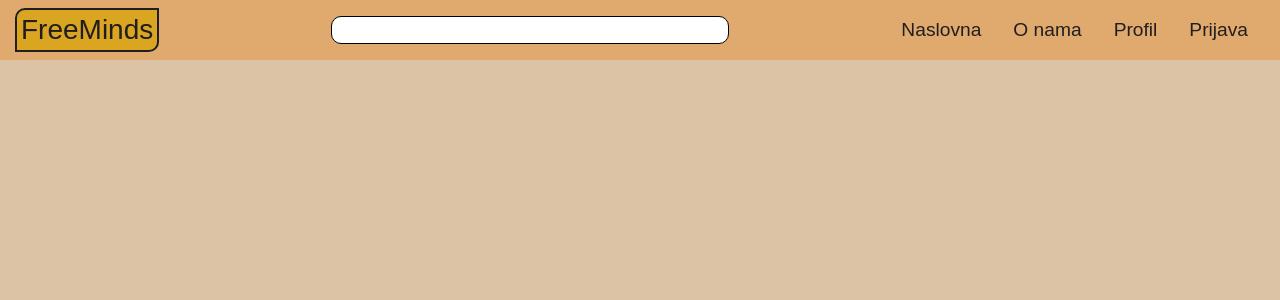
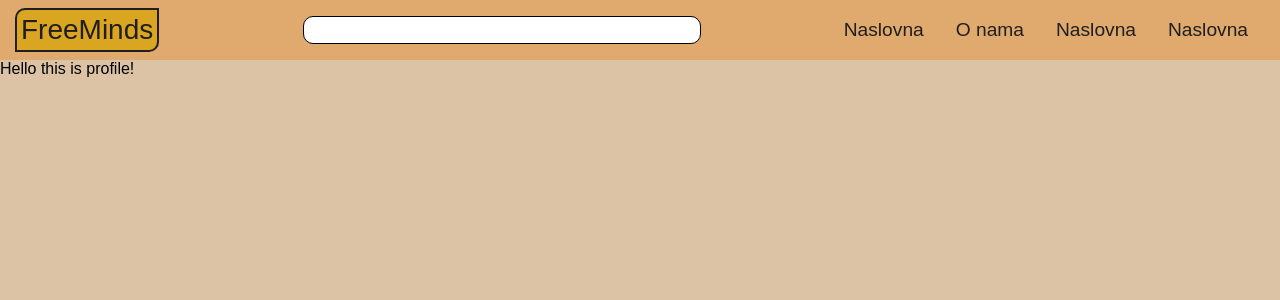
Before and after one commit to mbrkic00/FreeMinds, a React (Create React App) app in the folder client/: page /profile in a window 1280 px wide. Shown: the top 300 px of the page. Built offline with nearby package versions, Linux system fonts and the light colour scheme.

Commit message:
Fixed the users api rout. Added react router to client.

```diff
--- a/client/package.json
+++ b/client/package.json
@@ -9,6 +9,7 @@
     "@testing-library/user-event": "^12.8.3",
     "react": "^17.0.2",
     "react-dom": "^17.0.2",
+    "react-router-dom": "^5.3.0",
     "react-scripts": "4.0.3",
     "styled-components": "^5.3.3",
     "web-vitals": "^1.1.2"
--- a/client/src/App.js
+++ b/client/src/App.js
@@ -6,17 +6,25 @@ import { StyledApp } from "./styles/App.styled"
 // ===== Components =====
 import Navbar from "./components/Navbar";
 import Homepage from "./components/Homepage";
+import Profile from "./components/Profile";
+// ===== React Router =====
+import { BrowserRouter as Router, Switch, Route } from "react-router-dom";
 
 // ===== Main export =====
 function App() {
   return (
+    <Router>
       <ThemeProvider theme={theme}>
         <GlobalStyles />
         <StyledApp>
           <Navbar />
-        <Homepage />
+          <Switch>
+            <Route path="/" component={Homepage} exact />
+            <Route path="/profile" component={Profile} exact />
+          </Switch>
         </StyledApp>
       </ThemeProvider>
+    </Router>
   );
 }
 
--- a/client/src/components/Homepage.js
+++ b/client/src/components/Homepage.js
@@ -6,6 +6,7 @@ function Homepage() {
 
    return (
       <StyledHomepage>
+         Hello this is homepage!
       </StyledHomepage>
    );
 }
--- a/client/src/components/Navbar.js
+++ b/client/src/components/Navbar.js
@@ -1,5 +1,7 @@
 // ===== Style modules =====
 import { StyledNavbar } from "../styles/Navbar.styled";
+// ===== Router =====
+import { Link } from "react-router-dom"
 
 // ===== Main export =====
 function Navbar() {
@@ -8,10 +10,18 @@ function Navbar() {
          <logo>FreeMinds</logo>
          <input></input>
          <div>
-            <span>Naslovna</span>
-            <span>O nama</span>
-            <span>Profil</span>
-            <span>Prijava</span>
+            <Link style={{ textDecoration: 'none' }} to="/">
+               <span>Naslovna</span>
+            </Link>
+            <Link style={{ textDecoration: 'none' }} to="/about_us">
+               <span>O nama</span>
+            </Link>
+            <Link style={{ textDecoration: 'none' }} to="/profile">
+               <span>Naslovna</span>
+            </Link>
+            <Link style={{ textDecoration: 'none' }} to="/login">
+               <span>Naslovna</span>
+            </Link>
          </div>
       </StyledNavbar>
    );
--- /dev/null
+++ b/client/src/components/Profile.js
@@ -0,0 +1,14 @@
+// ===== Style modules =====
+import { StyledProfile } from "../styles/Profile.styled";
+
+// ===== Main export =====
+function Profile() {
+
+   return (
+      <StyledProfile>
+         Hello this is profile!
+      </StyledProfile>
+   );
+}
+
+export default Profile;
--- a/client/src/styles/Navbar.styled.js
+++ b/client/src/styles/Navbar.styled.js
@@ -34,6 +34,7 @@ export const StyledNavbar = styled.div`
       margin-right: calc(100vw * 0.025);
       font-size: larger;
       cursor: pointer;
+      color: ${({ theme }) => theme.colors.blackBrown};
 
       &:hover {
          color: white;
--- /dev/null
+++ b/client/src/styles/Profile.styled.js
@@ -0,0 +1,4 @@
+import styled from "styled-components";
+
+export const StyledProfile = styled.div`
+`
```
Also changed, not shown: 2 other files (tests, documents, lock files or other folders). Lines whose indentation alone changed are shown as unchanged.
